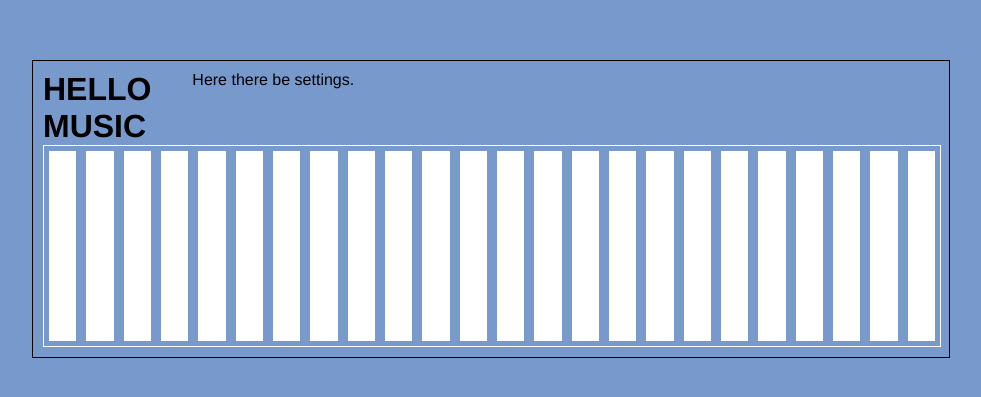
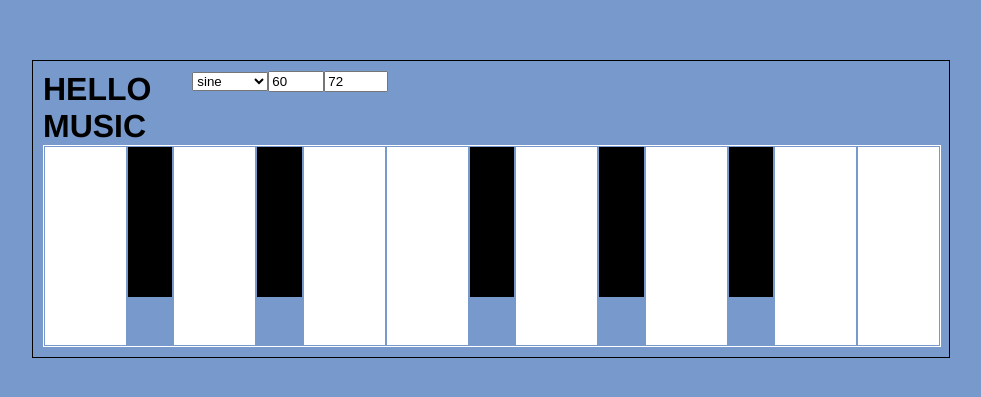
Before and after one commit to differentsmoke/MusicMachine, a React app: page / in a window 1280 px wide. Shown: the part 191-588 px from the top of the page, without its empty margins (149-1130 px from the left). Built offline with nearby package versions, Linux system fonts and the light colour scheme.

Commit message:
change types of signal

```diff
--- a/src/components/App.css
+++ b/src/components/App.css
@@ -19,25 +19,33 @@
     margin:0;
 }
 
+.machine-knobs option, .machine-knobs input {
+}
+
 .machine-buttons {
     flex: 2 0 100%;
     border: 1px solid white;
     display: flex;
     justify-content: space-around;
-    align-items: stretch;
     flex-flow: row nowrap;
     margin:0;
     height: 200px;
 }
 
 /* --------- KEY ------------- */
-.machine-key {
-    margin: 5px;
+.machine-tone, .machine-semi-tone {
+    margin: 1px;
     cursor: pointer;
     background-color: white;
     flex: 1;
 }
 
-.machine-key:hover {
-    background-color: darkgoldenrod;
+.machine-semi-tone {
+    height: 75%;
+    flex:0.55;
+    background-color: black;
 }
+
+.machine-tone:hover, .machine-semi-tone:hover {
+    background-color: #f78ca7
+}
--- a/src/components/App.js
+++ b/src/components/App.js
@@ -3,50 +3,83 @@ import React, { Component } from "react";
 import "./App.css";
 
 const audioContext = new (window.AudioContext || window.webkitAudioContext)();
-let oscillator = audioContext.createOscillator();
+const oscillator = audioContext.createOscillator();
 const gainNode = audioContext.createGain();
-
+gainNode.connect(audioContext.destination);
 oscillator.connect(gainNode);
-gainNode.connect(audioContext.destination);
-
-oscillator.type = "sine";
-oscillator.frequency.value = 440;
+oscillator.type = 'sine';
+gainNode.gain.value = 0;
+oscillator.start();
 
 function press(frequency) {
-    oscillator.frequency.value = frequency;
-    oscillator.start();
+    const now = audioContext.currentTime;
+    oscillator.frequency.cancelScheduledValues(0);
+    oscillator.frequency.linearRampToValueAtTime(frequency, now + 0.01);
+    gainNode.gain.cancelScheduledValues(0);
+    gainNode.gain.setValueAtTime(0, now);
+    gainNode.gain.linearRampToValueAtTime(0.8, now + 0.1);
+    gainNode.gain.linearRampToValueAtTime(0.5, now + 0.2);
 }
 
 function release() {
-    oscillator.stop();
-    oscillator = audioContext.createOscillator();
-    oscillator.connect(gainNode);
-    oscillator.type = "sine";
+    const now = audioContext.currentTime;
+    gainNode.gain.cancelScheduledValues(0);
+    gainNode.gain.linearRampToValueAtTime(0, now + 0.1);
 }
 
 export class MusicMachine extends Component {
     constructor() {
         super();
         this.state = {
-            number_of_keys: 24,
-            low: 200,
-            high: 3000
+            low: 60,
+            high: 72
         };
+        this.oscillator = oscillator;
+        this.changeOscillator = this.changeOscillator.bind(this);
+        this.changeRange = this.changeRange.bind(this);
+    }
+
+    changeRange(event){
+        const {name, value} = event.target;
+        this.setState({
+            [name]: Number(value)
+        })
+    }
+
+    changeOscillator() {
+        const {oscillator, typeSelector} = this;
+        oscillator.type = typeSelector.value;
     }
 
     render() {
-        const { number_of_keys, low, high } = this.state;
-        const step = (high - low) / number_of_keys;
-        const range = Array.from(new Array(number_of_keys).keys());
+        const { low, high } = this.state;
+        console.log("Low:", low, "High:", high);
+        const range = Array.from(new Array(high - low + 1).keys());
         const keys = range.map(function(i) {
-            const f = i * step + low;
-            return <Key key={i} index={i} down={press.bind(null, f)} up={release} />;
+            const f = Math.pow(2, ((low+i) - 69)/12) * 440;
+            return (
+                <Key
+                    key={i}
+                    note={low+i}
+                    down={press.bind(null, f)}
+                    up={release}
+                />
+            );
         });
 
         return (
             <div className="machine-main">
                 <h1 className="machine-title">HELLO MUSIC</h1>
-                <div className="machine-knobs">Here there be settings.</div>
+                <div className="machine-knobs">
+                    <select onChange={this.changeOscillator} ref={ s => this.typeSelector = s }>
+                        <option value='sine'>sine</option>
+                        <option value='sawtooth'>sawtooth</option>
+                        <option value='square'>square</option>
+                        <option value='triangle'>triangle</option>
+                    </select>
+                    <input type='number' name='low' defaultValue={low} min='0' max={high - 1} onChange={this.changeRange}/>
+                    <input type='number' name='high' defaultValue={high} min={low+1} max='127'  onChange={this.changeRange}/>
+                </div>
                 <div className="machine-buttons">
                     {keys}
                 </div>
@@ -56,13 +89,14 @@ export class MusicMachine extends Component {
 }
 
 function Key(props) {
+    const scale = props.note % 12;
+    const black = [1,3,6,8,10].includes(scale);
+    const keyClass = black ? 'machine-semi-tone':'machine-tone';
     return (
         <div
-            className="machine-key"
-            onMouseDown={props.down}
+            className={keyClass}
             onMouseEnter={props.down}
             onMouseLeave={props.up}
-            onMouseUp={props.up}
         />
     );
 }
```
Also changed, not shown: 2 other files.
